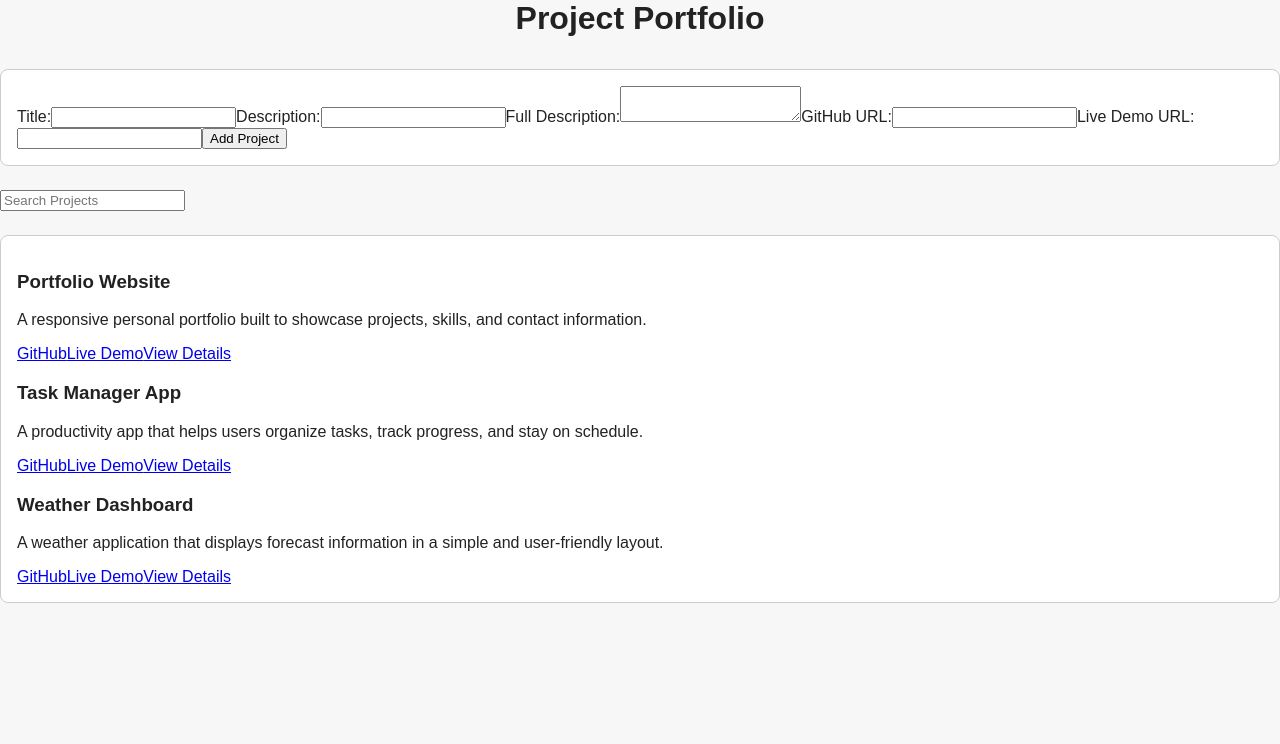
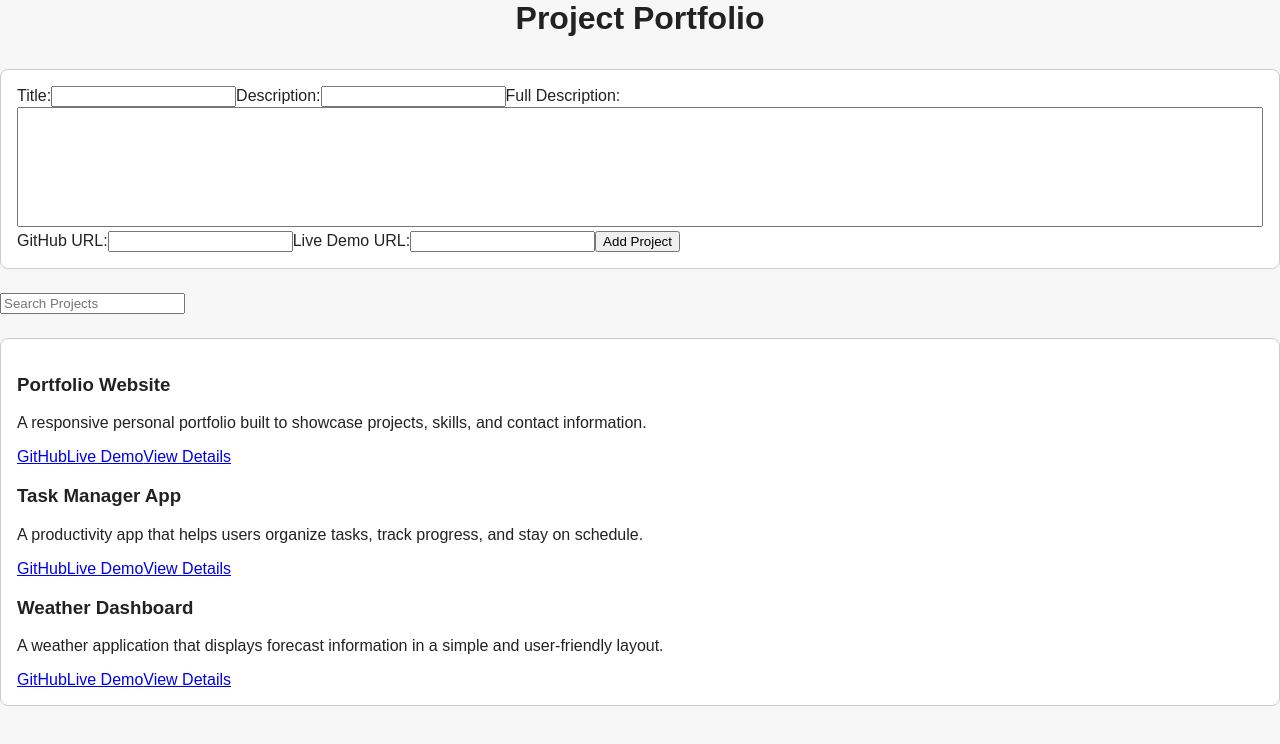
Before and after one commit to amacken3/portfolio-platform-spa-react, a React (Vite) app: page / in a window 1280 px wide. Shown: the top 744 px of the page. Built offline with nearby package versions, Linux system fonts and the light colour scheme.

Commit message:
Added required fields so no blank forms are allowed

```diff
--- a/src/App.css
+++ b/src/App.css
@@ -29,3 +29,9 @@ header h1 {
   border-radius: 8px;
   background: white;
 }
+
+.full-description-input {
+  resize: none;
+  width: 100%;
+  min-height: 120px;
+}
--- a/src/components/ProjectForm.jsx
+++ b/src/components/ProjectForm.jsx
@@ -44,6 +44,7 @@ function ProjectForm({ onAddProject }) {
         name="title"
         value={formData.title}
         onChange={handleChange}
+        required
       />
 
       <label htmlFor="description">Description:</label>
@@ -53,6 +54,7 @@ function ProjectForm({ onAddProject }) {
         name="description"
         value={formData.description}
         onChange={handleChange}
+        required
       />
 
       <label htmlFor="fullDescription">Full Description:</label>
@@ -61,24 +63,28 @@ function ProjectForm({ onAddProject }) {
         name="fullDescription"
         value={formData.fullDescription}
         onChange={handleChange}
+        required
+        className="full-description-input"
       />
 
       <label htmlFor="githubUrl">GitHub URL:</label>
       <input
         id="githubUrl"
-        type="text"
+        type="url"
         name="githubUrl"
         value={formData.githubUrl}
         onChange={handleChange}
+        required
       />
 
       <label htmlFor="liveDemoUrl">Live Demo URL:</label>
       <input
         id="liveDemoUrl"
-        type="text"
+        type="url"
         name="liveDemoUrl"
         value={formData.liveDemoUrl}
         onChange={handleChange}
+        required
       />
 
       <button type="submit">Add Project</button>
--- a/src/index.css
+++ b/src/index.css
@@ -13,3 +13,9 @@ img {
   max-width: 100%;
   display: block;
 }
+
+.full-description-input {
+  resize: none;
+  width: 100%;
+  min-height: 120px;
+}
```
Lines whose indentation alone changed are shown as unchanged.
